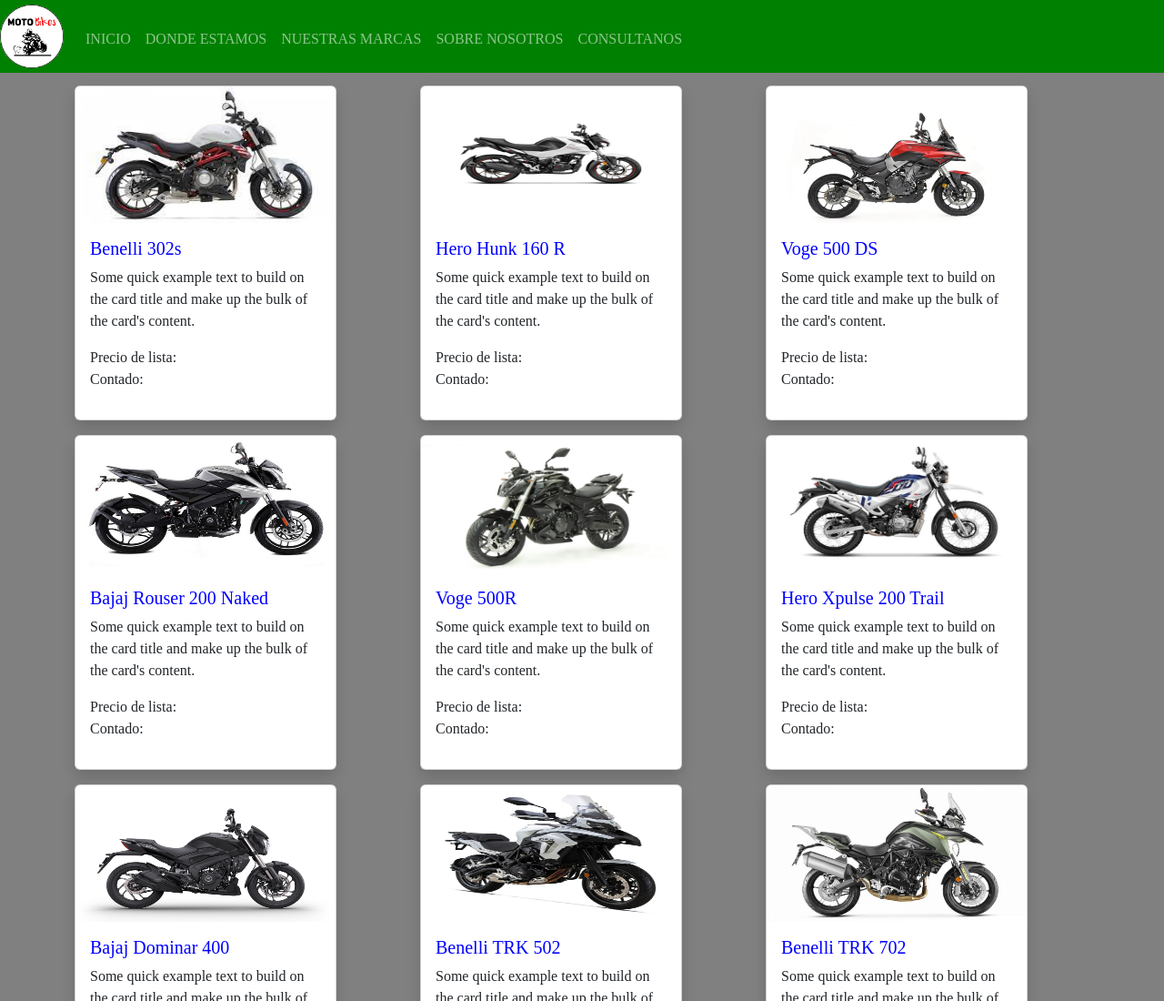
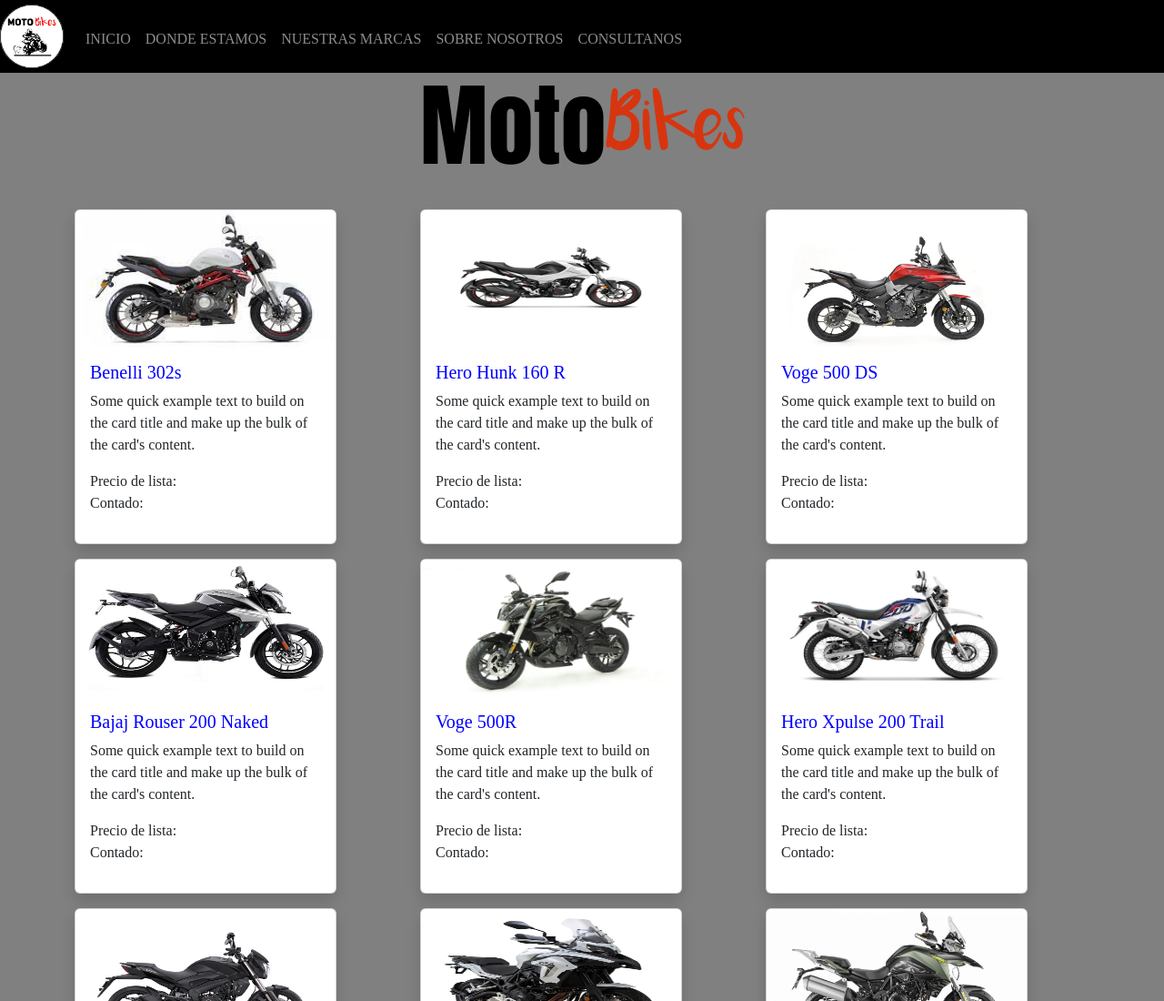
Before and after one commit to TheFenix98/MotoBikes, a plain HTML site: page index.html in a window 1280 px wide. Shown: the top 1100 px of the page at 91% size. Drawn offline with nearby package versions, Linux system fonts and the light colour scheme.

Commit message:
se hicieron cambios en la navbar para hacerla mas personalizada

```diff
--- a/index.html
+++ b/index.html
@@ -22,19 +22,19 @@
     <div class="collapse navbar-collapse" id="navbarNav">
       <ul class="navbar-nav">
         <li class="nav-item">
-          <a class="nav-link" href="./index.html">INICIO <span class="sr-only"></span></a>
+          <a class="nav-link nav-link-hover" href="./index.html">INICIO <span class="sr-only"></span></a>
         </li>
         <li class="nav-item">
-          <a class="nav-link" href="./dondeestamos.html">DONDE ESTAMOS</a>
+          <a class="nav-link nav-link-hover" href="./dondeestamos.html">DONDE ESTAMOS</a>
         </li>
         <li class="nav-item">
-          <a class="nav-link" href="./nuestrasmarcas.html">NUESTRAS MARCAS</a>
+          <a class="nav-link nav-link-hover" href="./nuestrasmarcas.html">NUESTRAS MARCAS</a>
         </li>
         <li class="nav-item">
-          <a class="nav-link" href="#">SOBRE NOSOTROS</a>
+          <a class="nav-link nav-link-hover" href="#">SOBRE NOSOTROS</a>
         </li>
         <li class="nav-item">
-          <a class="nav-link" href="./consultanos.html">CONSULTANOS</a>
+          <a class="nav-link nav-link-hover" href="./consultanos.html">CONSULTANOS</a>
         </li>
       </ul>
     </div>
@@ -42,6 +42,9 @@
 
   <main>
     <div class="container">
+      <div class="tituloIndex">
+        <h1 class="tituloPrimeraMitad">Moto</h1><h1 class="tituloSegundaMitad">Bikes</h1>
+      </div>
         <div class="row">
             <div class="col-sm-12 col-md-16 col-lg-4 col-xl-4 mt-4 mb-3">
                 <div class="card shadow" style="width: 18rem;">
--- a/sass/_index.scss
+++ b/sass/_index.scss
@@ -11,3 +11,28 @@
         transform: perspective(1000px) translateZ(50px);;
     }
 }
+
+@font-face {
+    font-family: "Clegane";
+    src: url(../fonts/Clegane.ttf);
+}
+.tituloIndex{
+    width: 100%;
+    margin-top: 78px;
+    display: flex;
+    flex-direction: row;
+    justify-content: center;
+
+}
+
+.tituloPrimeraMitad{
+    color: black;
+    font-family: Impact, Haettenschweiler, 'Arial Narrow Bold', sans-serif;
+    font-size: 100px;
+}
+
+.tituloSegundaMitad{
+    color: #D7350F;
+    font-family: Clegane;
+    font-size: 100px;
+}
--- a/sass/_navbar.scss
+++ b/sass/_navbar.scss
@@ -38,6 +38,31 @@ nav{
         }
     }
 }
+
+.nav-link-hover {
+    position: relative;
+    transition: all 0.3s ease;
+  }
+
+  .nav-link-hover::after {
+    content: "";
+    position: absolute;
+    bottom: -2px;
+    left: 0;
+    width: 100%;
+    height: 2px;
+    background-color: white;
+    transform: scaleX(0);
+    transition: transform 0.3s ease;
+  }
+
+  .nav-link-hover:hover {
+    color: #ffcc00;
+  }
+
+  .nav-link-hover:hover::after {
+    transform: scaleX(1);
+  }
 
 
 
```
Also changed, not shown: benelli302s.html (+9 -6 lines), consultanos.html (+9 -6 lines), dondeestamos.html (+45 -22 lines), heroHunk160R.html (+9 -6 lines), nuestrasmarcas.html (+9 -6 lines), fonts/Clegane.ttf (added), sass/main.css, 1 other file.
